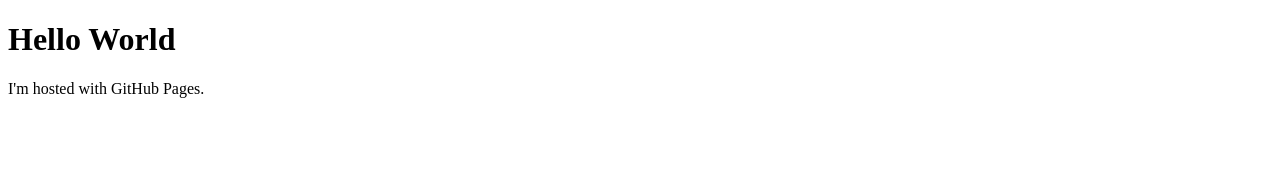
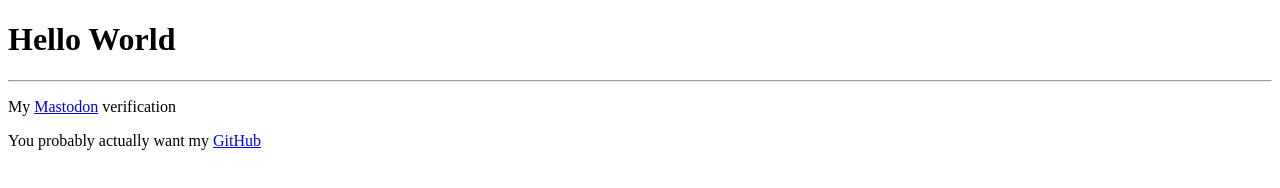
Before and after one commit to RichardVasquez/richardvasquez.github.io, a plain HTML site: page index.html in a window 1280 px wide. Drawn offline with Linux system fonts and the light colour scheme.

Commit message:
Update index.html

```diff
--- a/index.html
+++ b/index.html
@@ -1,7 +1,9 @@
 <!DOCTYPE html>
 <html>
-<body>
-<h1>Hello World</h1>
-<p>I'm hosted with GitHub Pages.</p>
-</body>
+  <body>
+    <h1>Hello World</h1>
+    <hr>
+    <p>My <a rel="me" href="https://fosstodon.org/@h3net">Mastodon</a> verification</p>
+    <p>You probably actually want my <a href="http://github.com/RichardVasquez">GitHub</a>
+  </body>
 </html>
```
